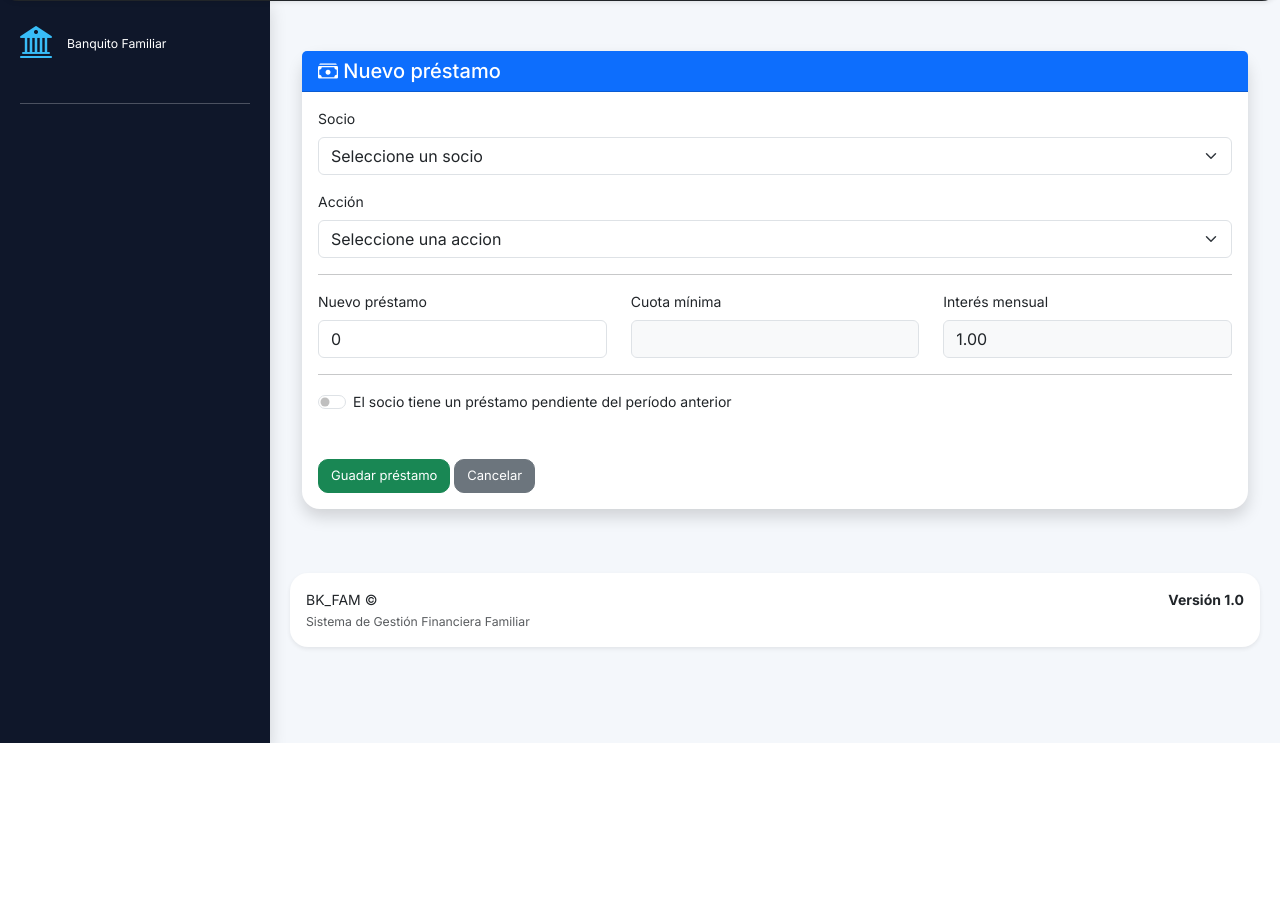
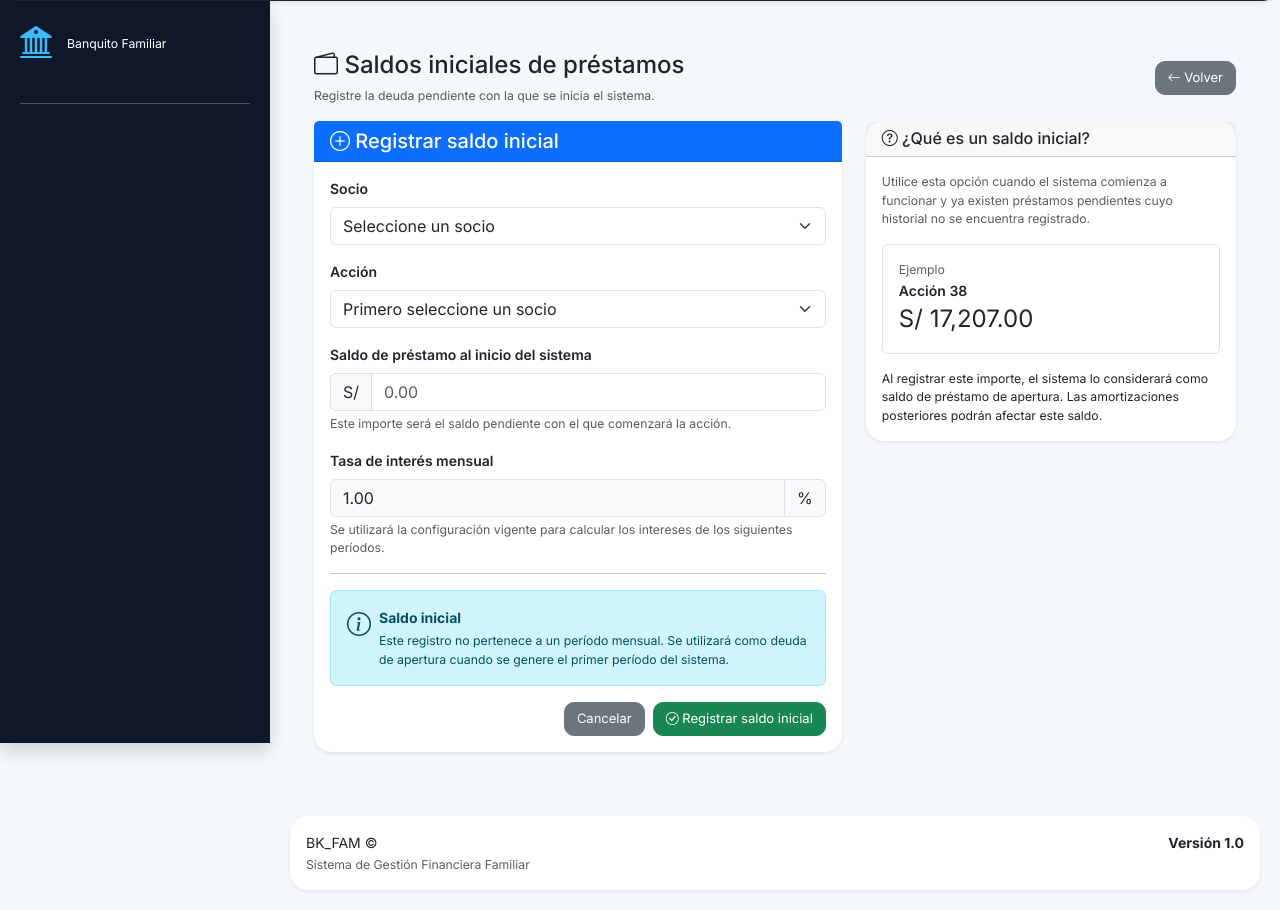
Before and after one commit to rcardenasch/AppBK, a Flask app: page /prestamos/saldos-iniciales in a window 1280 px wide. Shown: the part 57-967 px from the top of the page. Before the commit the page ends 800 px from the top, so only its background shows below. Run offline with Flask 3, Linux system fonts and the light colour scheme; a user stored in the database is signed in; tables that the repository leaves empty hold one stand-in row (values such as "Sample post"); parts of the project's set-up code (start-up, migrations or seed data) failed here and were passed over; some libraries are stand-ins or nearby versions.

Commit message:
Trabajo Commit - Ap BK

```diff
--- a/routes/prestamos_routes.py
+++ b/routes/prestamos_routes.py
@@ -643,24 +643,16 @@
 
     try:
 
-        # NUEVO: Capturar los IDs opcionales desde la URL (?socio_id=X&accion_id=Y)
-        socio_seleccionado = request.args.get("socio_id", type=int)
-        accion_seleccionada = request.args.get("accion_id", type=int)
-
-        config = (db.query(Configuracion)
-            .filter(Configuracion.estado==True)
-            .first()
-        )
-
-        periodo = (db.query(Periodo)
-            .filter(Periodo.cerrado==False)
+        config = (
+            db.query(Configuracion)
+            .filter(Configuracion.estado == True)
             .first()
         )
 
         if not config:
 
             flash(
-                "Debe actualizar la configuración del sistema.",
+                "Debe configurar el sistema antes de registrar saldos iniciales.",
                 "danger"
             )
 
@@ -670,75 +662,113 @@
 
         if request.method == "POST":
 
-            accion_id = int(request.form["accion_id"])
-            monto = Decimal(request.form["monto"])
-            accion = (db.query(Accion).filter(Accion.id == accion_id).first())
-            if not accion:
-                flash("Acción no encontrada.","danger")
-                return redirect(
-                    url_for("prestamos.nuevo")
+            accion_id = request.form.get(
+                "accion_id",
+                type=int
+            )
+
+            saldo_inicial = Decimal(
+                request.form.get(
+                    "saldo_inicial",
+                    "0"
+                ) or "0"
+            )
+
+            if not accion_id:
+
+                flash(
+                    "Debe seleccionar una acción.",
+                    "danger"
                 )
 
-            saldo_anterior = Decimal(
-                request.form.get("saldo_anterior", "0") or "0"
+                return redirect(
+                    url_for(
+                        "prestamos.saldos_iniciales"
+                    )
+                )
+
+            if saldo_inicial <= 0:
+
+                flash(
+                    "El saldo inicial debe ser mayor que cero.",
+                    "danger"
+                )
+
+                return redirect(
+                    url_for(
+                        "prestamos.saldos_iniciales"
+                    )
+                )
+
+            accion = (
+                db.query(Accion)
+                .filter(
+                    Accion.id == accion_id,
+                    Accion.estado == "ACTIVO"
+                )
+                .first()
             )
 
-            monto = Decimal(
-                request.form.get("monto", "0") or "0"
+            if not accion:
+
+                flash(
+                    "La acción seleccionada no existe o no está activa.",
+                    "danger"
+                )
+
+                return redirect(
+                    url_for(
+                        "prestamos.saldos_iniciales"
+                    )
+                )
+
+            # ==================================================
+            # EVITAR DUPLICAR SALDO INICIAL
+            # ==================================================
+
+            saldo_existente = (
+                db.query(Prestamo)
+                .filter(
+                    Prestamo.accion_id == accion.id,
+                    Prestamo.periodo_id.is_(None),
+                    Prestamo.estado == "ACTIVO"
+                )
+                .first()
             )
 
-            tiene_anterior = (
-                request.form.get("saldo_anterior") is not None
-                and saldo_anterior > 0
-            )
+            if saldo_existente:
 
-            # No permitir valores negativos
-            if monto < 0:
                 flash(
-                    "El monto del préstamo no puede ser negativo.",
-                    "danger"
-                )
-                return redirect(
-                    url_for("prestamos.nuevo")
+                    "Esta acción ya tiene un saldo inicial registrado.",
+                    "warning"
                 )
 
-            if saldo_anterior < 0:
-                flash(
-                    "El saldo anterior no puede ser negativo.",
-                    "danger"
-                )
                 return redirect(
-                    url_for("prestamos.nuevo")
+                    url_for(
+                        "prestamos.saldos_iniciales"
+                    )
                 )
 
-            # Debe existir al menos una deuda
-            if monto == 0 and saldo_anterior == 0:
-                flash(
-                    "Debe ingresar un monto de préstamo o un saldo pendiente del período anterior.",
-                    "danger"
-                )
-                return redirect(
-                    url_for("prestamos.nuevo")
-                )
+            # ==================================================
+            # CREAR SALDO INICIAL
+            # ==================================================
 
-            cuota_minima = PrestamoService.calcular_cuota_minima(
-                saldo_anterior + monto
-             )
-
-            deuda_total = saldo_anterior + monto
             prestamo = Prestamo(
 
                 socio_id=accion.socio_id,
                 accion_id=accion.id,
+                # IMPORTANTE:
+                # NULL = saldo de apertura
                 periodo_id=None,
                 fecha_prestamo=date.today(),
-                monto=monto,
-                # deuda total
-                saldo_actual = deuda_total,
-                # SOLO el saldo heredado genera interés
-                saldo_interes = 0,
+                monto=saldo_inicial,
+                saldo_actual=saldo_inicial,
+                saldo_interes=Decimal("0.00"),
                 tasa_interes=config.interes_mensual,
-                cuota_minima=cuota_minima,
+                cuota_minima=PrestamoService.calcular_cuota_minima(
+                    saldo_inicial
+                ),
+
                 estado="ACTIVO"
             )
 
@@ -747,20 +777,25 @@
             db.commit()
 
             flash(
-                "Saldo inicial de prestamos registrado correctamente.",
+                (
+                    f"Saldo inicial registrado correctamente. "
+                    f"Acción {accion.numero_accion}: "
+                    f"S/ {saldo_inicial:,.2f}"
+                ),
                 "success"
             )
 
             return redirect(
-                url_for("prestamos.index")
+                url_for(
+                    "prestamos.saldos_iniciales"
+                )
             )
 
-        # ==========================
+        # ==================================================
         # GET
-        # ==========================
+        # ==================================================
 
         socios = (
-
             db.query(Socio)
             .filter(
                 Socio.estado == True
@@ -769,12 +804,10 @@
                 Socio.nombres
             )
             .all()
-
         )
 
         acciones = (
             db.query(Accion)
-            .join(Accion.socio)
             .options(
                 joinedload(Accion.socio)
             )
@@ -782,21 +815,31 @@
                 Accion.estado == "ACTIVO"
             )
             .order_by(
-                Socio.nombres,
                 Accion.numero_accion
             )
             .all()
         )
+
         return render_template(
-
-            "prestamos/nuevo.html",
+            "prestamos/saldos_iniciales.html",
             socios=socios,
             acciones=acciones,
-            interes=config.interes_mensual,
-            # NUEVO: Enviamos las variables a la plantilla HTML
-            socio_seleccionado=socio_seleccionado,
-            accion_seleccionada=accion_seleccionada
+            interes=config.interes_mensual
+        )
 
+    except Exception as e:
+
+        db.rollback()
+
+        flash(
+            f"Error al registrar saldo inicial: {str(e)}",
+            "danger"
+        )
+
+        return redirect(
+            url_for(
+                "prestamos.saldos_iniciales"
+            )
         )
 
     finally:
--- a/templates/components/sidebar.html
+++ b/templates/components/sidebar.html
@@ -79,6 +79,11 @@
         <li class="nav-item">
             <a href="{{ url_for('periodos.index') }}" class="nav-link">
                 <i class="bi bi-calendar-event"></i> Periodos
+            </a>
+        </li>
+        <li class="nav-item">
+            <a href="{{ url_for('prestamos.saldos_iniciales') }}" class="nav-link">
+                <i class="bi bi-calendar-event"></i> Saldos Iniciales
             </a>
         </li>
         <!-- SEPARATOR: PROCESOS Y FINANZAS -->
--- /dev/null
+++ b/templates/prestamos/saldos_iniciales.html
@@ -0,0 +1,327 @@
+{% extends "base.html" %}
+{% block content %}
+<div class="container-fluid">
+
+<div class="d-flex justify-content-between align-items-center mb-3">
+    <div>
+        <h4 class="mb-1">
+            <i class="bi bi-wallet2"></i>
+            Saldos iniciales de préstamos
+        </h4>
+        <small class="text-muted">
+            Registre la deuda pendiente con la que se inicia el sistema.
+        </small>
+    </div>
+
+    <a href="{{ url_for('prestamos.index') }}"
+       class="btn btn-secondary">
+        <i class="bi bi-arrow-left"></i>
+        Volver
+    </a>
+</div>
+
+<div class="row">
+
+    <!-- FORMULARIO -->
+    <div class="col-lg-7">
+
+        <div class="card shadow-sm">
+
+            <div class="card-header bg-primary text-white">
+                <h5 class="mb-0">
+                    <i class="bi bi-plus-circle"></i>
+                    Registrar saldo inicial
+                </h5>
+            </div>
+
+            <div class="card-body">
+
+                <form method="POST"
+                      action="{{ url_for('prestamos.saldos_iniciales') }}">
+
+                    <!-- SOCIO -->
+                    <div class="mb-3">
+
+                        <label class="form-label fw-semibold">
+                            Socio
+                        </label>
+
+                        <select
+                            id="socio_id"
+                            class="form-select"
+                            required
+                        >
+
+                            <option value="">
+                                Seleccione un socio
+                            </option>
+
+                            {% for socio in socios %}
+
+                            <option value="{{ socio.id }}"
+                                {% if socio_seleccionado == socio.id %}
+                                    selected
+                                {% endif %}
+                            >
+                                {{ socio.nombres }}
+                                {% if socio.documento %}
+                                    - {{ socio.documento }}
+                                {% endif %}
+                            </option>
+
+                            {% endfor %}
+
+                        </select>
+
+                    </div>
+
+                    <!-- ACCIÓN -->
+                    <div class="mb-3">
+
+                        <label class="form-label fw-semibold">
+                            Acción
+                        </label>
+
+                        <select
+                            id="accion_id"
+                            name="accion_id"
+                            class="form-select"
+                            required
+                        >
+
+                            <option value="">
+                                Primero seleccione un socio
+                            </option>
+
+                            {% for accion in acciones %}
+
+                            <option
+                                value="{{ accion.id }}"
+                                data-socio="{{ accion.socio_id }}"
+                                {% if accion_seleccionada == accion.id %}
+                                    selected
+                                {% endif %}
+                            >
+                                Acción {{ accion.numero_accion }}
+                                -
+                                {{ accion.socio.nombres }}
+                            </option>
+
+                            {% endfor %}
+
+                        </select>
+
+                    </div>
+
+                    <!-- SALDO -->
+                    <div class="mb-3">
+
+                        <label class="form-label fw-semibold">
+                            Saldo de préstamo al inicio del sistema
+                        </label>
+
+                        <div class="input-group">
+
+                            <span class="input-group-text">
+                                S/
+                            </span>
+
+                            <input
+                                type="number"
+                                step="0.01"
+                                min="0"
+                                name="saldo_inicial"
+                                id="saldo_inicial"
+                                class="form-control"
+                                placeholder="0.00"
+                                required
+                            >
+
+                        </div>
+
+                        <div class="form-text">
+                            Este importe será el saldo pendiente con el
+                            que comenzará la acción.
+                        </div>
+
+                    </div>
+
+                    <!-- INTERÉS -->
+                    <div class="mb-3">
+
+                        <label class="form-label fw-semibold">
+                            Tasa de interés mensual
+                        </label>
+
+                        <div class="input-group">
+
+                            <input
+                                type="text"
+                                class="form-control bg-light"
+                                value="{{ interes }}"
+                                readonly
+                            >
+
+                            <span class="input-group-text">
+                                %
+                            </span>
+
+                        </div>
+
+                        <div class="form-text">
+                            Se utilizará la configuración vigente para
+                            calcular los intereses de los siguientes
+                            períodos.
+                        </div>
+
+                    </div>
+
+                    <hr>
+
+                    <div class="alert alert-info">
+
+                        <div class="d-flex">
+
+                            <i class="bi bi-info-circle fs-4 me-2"></i>
+
+                            <div>
+                                <strong>Saldo inicial</strong>
+
+                                <div class="small mt-1">
+                                    Este registro no pertenece a un
+                                    período mensual. Se utilizará como
+                                    deuda de apertura cuando se genere
+                                    el primer período del sistema.
+                                </div>
+                            </div>
+
+                        </div>
+
+                    </div>
+
+                    <div class="d-flex justify-content-end gap-2">
+
+                        <a
+                            href="{{ url_for('prestamos.index') }}"
+                            class="btn btn-secondary"
+                        >
+                            Cancelar
+                        </a>
+
+                        <button
+                            type="submit"
+                            class="btn btn-success"
+                        >
+                            <i class="bi bi-check-circle"></i>
+                            Registrar saldo inicial
+                        </button>
+
+                    </div>
+
+                </form>
+
+            </div>
+
+        </div>
+
+    </div>
+
+    <!-- AYUDA -->
+    <div class="col-lg-5">
+
+        <div class="card shadow-sm">
+
+            <div class="card-header">
+                <h6 class="mb-0">
+                    <i class="bi bi-question-circle"></i>
+                    ¿Qué es un saldo inicial?
+                </h6>
+            </div>
+
+            <div class="card-body">
+
+                <p class="small text-muted">
+                    Utilice esta opción cuando el sistema comienza a
+                    funcionar y ya existen préstamos pendientes cuyo
+                    historial no se encuentra registrado.
+                </p>
+
+                <div class="border rounded p-3 mb-3">
+
+                    <div class="small text-muted">
+                        Ejemplo
+                    </div>
+
+                    <div class="fw-semibold">
+                        Acción 38
+                    </div>
+
+                    <div class="fs-4">
+                        S/ 17,207.00
+                    </div>
+
+                </div>
+
+                <p class="small mb-0">
+                    Al registrar este importe, el sistema lo considerará
+                    como saldo de préstamo de apertura. Las amortizaciones
+                    posteriores podrán afectar este saldo.
+                </p>
+            </div>
+        </div>
+    </div>
+</div>
+
+</div>
+
+{% endblock %}
+
+{% block scripts %}
+
+<script>
+
+document.addEventListener("DOMContentLoaded", function () {
+
+    const socio = document.getElementById("socio_id");
+    const accion = document.getElementById("accion_id");
+
+    function filtrarAcciones() {
+
+        const socioId = socio.value;
+
+        Array.from(accion.options).forEach(function (option) {
+
+            if (!option.value) {
+                option.hidden = false;
+                return;
+            }
+
+            option.hidden =
+                option.dataset.socio !== socioId;
+
+        });
+
+        /*
+         * Si la acción actualmente seleccionada
+         * pertenece a otro socio, limpiarla.
+         */
+        const seleccionada = accion.options[accion.selectedIndex];
+
+        if (
+            seleccionada &&
+            seleccionada.value &&
+            seleccionada.dataset.socio !== socioId
+        ) {
+            accion.value = "";
+        }
+    }
+
+    socio.addEventListener("change", filtrarAcciones);
+
+    filtrarAcciones();
+
+});
+
+</script>
+
+{% endblock %}
```
Also changed, not shown: templates/periodos/precierre.html (+10 -205 lines).
